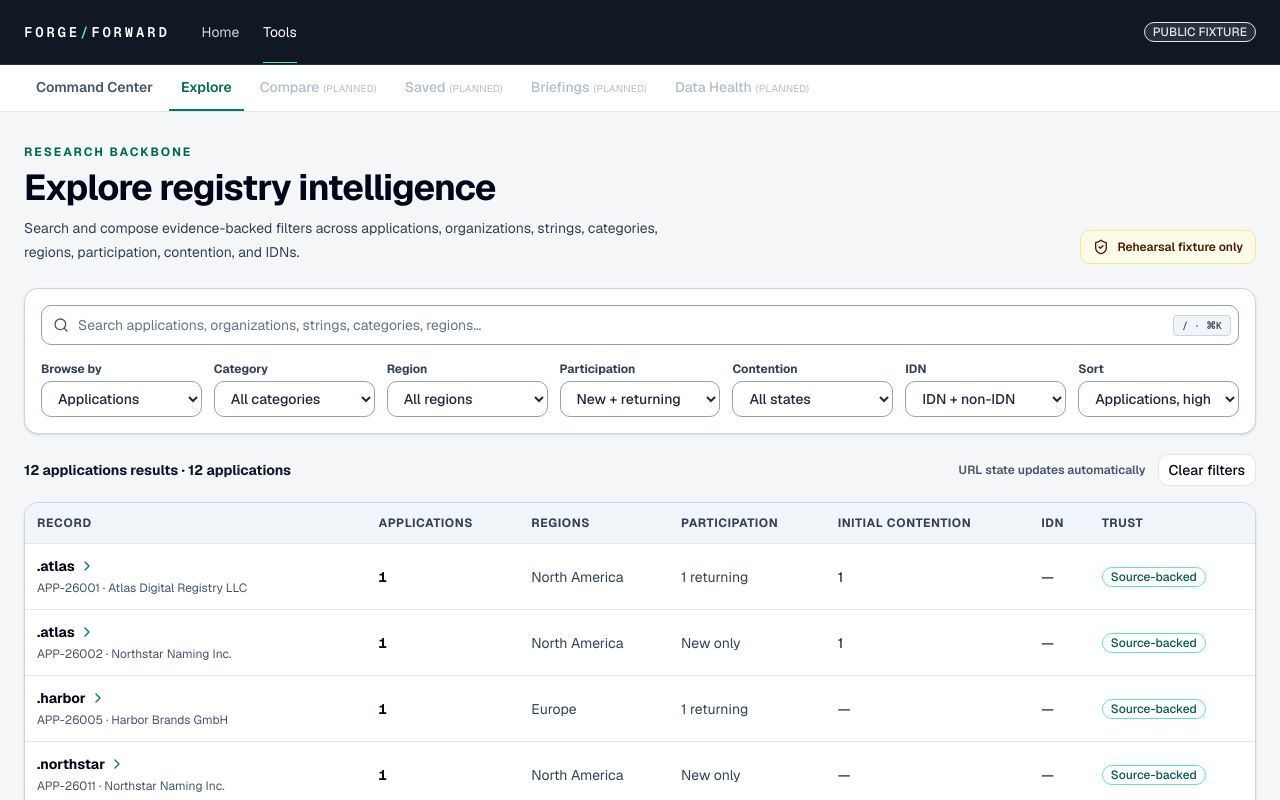
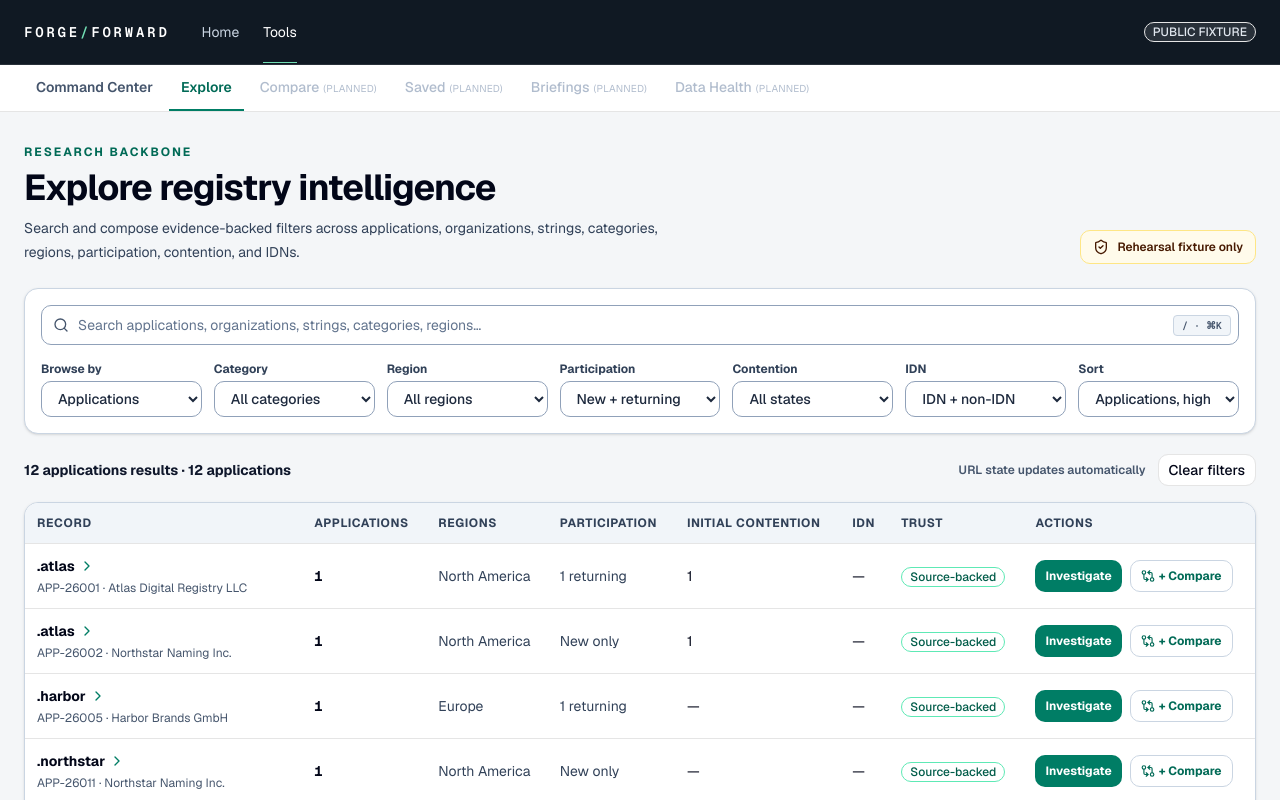
Before and after one commit to S-Pillow/registry-intelligence-hub, a Next.js app: page /tools/registry-intelligence-hub/explore in a window 1280 px wide. Shown: the top 800 px of the page. Built offline with nearby package versions, Linux system fonts and the light colour scheme.

Commit message:
Clarify Explore investigation affordances
Co-authored-by: spillow82 <spillow82@gmail.com>

```diff
--- a/src/components/registry/command-center.tsx
+++ b/src/components/registry/command-center.tsx
@@ -170,6 +170,16 @@ function ProvenanceSheet({
       onClick={() => investigate(item)}
     >
       {trigger ?? <Info className="size-4" />}
+    </button>
+  );
+}
+
+function QuickCompareButton({ item, className = "" }: { item: InvestigationItem; className?: string }) {
+  const { addCompare, compareItems } = useInvestigation();
+  const selected = compareItems.some((entry) => entry.id === item.id);
+  return (
+    <button type="button" disabled={selected || compareItems.length >= 2} onClick={() => addCompare(item)} className={`inline-flex h-8 items-center justify-center gap-1 rounded-lg border border-slate-300 bg-white px-2.5 text-xs font-bold text-[#006a56] hover:border-[#007d65] hover:bg-emerald-50 disabled:cursor-not-allowed disabled:opacity-50 ${className}`} aria-label={`${selected ? "Added to compare" : "Add to compare"} ${item.label}`}>
+      <GitCompareArrows className="size-3.5" />{selected ? "Added" : "+ Compare"}
     </button>
   );
 }
@@ -408,13 +418,13 @@ function ExploreContent({ state, initial }: { state: ViewState; initial: Explore
 
   useEffect(() => {
     const focusSearch = (event: KeyboardEvent) => {
-      if (event.key === "/" || ((event.ctrlKey || event.metaKey) && event.key.toLowerCase() === "k")) {
+      if (event.key === "/" || event.code === "Slash" || ((event.ctrlKey || event.metaKey) && (event.key.toLowerCase() === "k" || event.code === "KeyK"))) {
         event.preventDefault();
         searchRef.current?.focus();
       }
     };
-    window.addEventListener("keydown", focusSearch);
-    return () => window.removeEventListener("keydown", focusSearch);
+    document.addEventListener("keydown", focusSearch, true);
+    return () => document.removeEventListener("keydown", focusSearch, true);
   }, []);
 
   const applications = useMemo(() => {
@@ -490,16 +500,22 @@ function ExploreContent({ state, initial }: { state: ViewState; initial: Explore
         <section className="overflow-hidden rounded-xl border border-slate-300 bg-white shadow-sm">
           <div className="hidden overflow-x-auto md:block">
             <table className="w-full min-w-[900px] text-sm">
-              <thead><tr className="border-b bg-slate-100 text-left text-xs uppercase tracking-wider text-slate-700"><th className="p-3">Record</th><th className="p-3">Applications</th><th className="p-3">Regions</th><th className="p-3">Participation</th><th className="p-3">Initial contention</th><th className="p-3">IDN</th><th className="p-3">Trust</th></tr></thead>
+              <thead><tr className="border-b bg-slate-100 text-left text-xs uppercase tracking-wider text-slate-700"><th className="p-3">Record</th><th className="p-3">Applications</th><th className="p-3">Regions</th><th className="p-3">Participation</th><th className="p-3">Initial contention</th><th className="p-3">IDN</th><th className="p-3">Trust</th><th className="p-3">Actions</th></tr></thead>
               <tbody>{rows.map((row) => {
                 const returning = row.records.filter((item) => item.returning).length;
                 const contention = row.records.filter((item) => item.contentionSet).length;
                 const idn = row.records.filter((item) => item.idn).length;
-                return <tr key={row.id} className="border-b last:border-0 hover:bg-emerald-50/50"><td className="p-3"><ProvenanceSheet id={`explore-${row.id}`} kind={filters.entity === "categories" ? "category" : filters.entity === "organizations" ? "applicant" : "metric"} label={row.name} records={row.records} triggerClassName="group text-left focus-visible:outline-none focus-visible:ring-2 focus-visible:ring-[#007d65]" trigger={<><strong className="flex items-center gap-1 text-slate-950">{row.name}<ChevronRight className="size-4 text-[#007d65]" /></strong><span className="mt-1 block text-xs text-slate-600">{row.detail}</span></>} /></td><td className="p-3 font-mono font-bold">{row.records.length}</td><td className="p-3 text-slate-700">{[...new Set(row.records.map((item) => item.region))].join(", ")}</td><td className="p-3 text-slate-700">{returning ? `${returning} returning` : "New only"}</td><td className="p-3">{contention || "—"}</td><td className="p-3">{idn || "—"}</td><td className="p-3"><Badge variant="outline" className="border-emerald-300 text-[#005c49]">Source-backed</Badge></td></tr>;
+                const kind = filters.entity === "categories" ? "category" : filters.entity === "organizations" ? "applicant" : "metric";
+                const investigationItem: InvestigationItem = { id: `explore-${row.id}`, kind, label: row.name, records: row.records };
+                return <tr key={row.id} className="border-b last:border-0 hover:bg-emerald-50/50"><td className="p-3"><ProvenanceSheet {...investigationItem} triggerClassName="group block w-full rounded text-left focus-visible:outline-none focus-visible:ring-2 focus-visible:ring-[#007d65]" trigger={<><strong className="flex items-center gap-1 text-slate-950">{row.name}<ChevronRight className="size-4 text-[#007d65]" /></strong><span className="mt-1 block text-xs text-slate-600">{row.detail}</span></>} /></td><td className="p-3 font-mono font-bold">{row.records.length}</td><td className="p-3 text-slate-700">{[...new Set(row.records.map((item) => item.region))].join(", ")}</td><td className="p-3 text-slate-700">{returning ? `${returning} returning` : "New only"}</td><td className="p-3">{contention || "—"}</td><td className="p-3">{idn || "—"}</td><td className="p-3"><Badge variant="outline" className="border-emerald-300 text-[#005c49]">Source-backed</Badge></td><td className="p-3"><div className="flex gap-2"><ProvenanceSheet {...investigationItem} triggerClassName="inline-flex h-8 items-center rounded-lg bg-[#007d65] px-2.5 text-xs font-bold text-white hover:bg-[#006a56] focus-visible:outline-none focus-visible:ring-2 focus-visible:ring-[#007d65]" trigger="Investigate" /><QuickCompareButton item={investigationItem} /></div></td></tr>;
               })}</tbody>
             </table>
           </div>
-          <div className="divide-y md:hidden">{rows.map((row) => <ProvenanceSheet key={row.id} id={`explore-mobile-${row.id}`} kind={filters.entity === "categories" ? "category" : filters.entity === "organizations" ? "applicant" : "metric"} label={row.name} records={row.records} triggerClassName="group block w-full p-4 text-left hover:bg-emerald-50 focus-visible:outline-none focus-visible:ring-2 focus-visible:ring-inset focus-visible:ring-[#007d65]" trigger={<><span className="flex items-center justify-between"><strong>{row.name}</strong><ChevronRight className="size-4 text-[#007d65]" /></span><span className="mt-1 block text-xs text-slate-600">{row.detail}</span><span className="mt-3 flex gap-2 text-xs text-slate-700"><Badge variant="secondary">{row.records.length} applications</Badge><Badge variant="outline">{row.records.filter((item) => item.contentionSet).length} contested</Badge></span></>} />)}</div>
+          <div className="divide-y md:hidden">{rows.map((row) => {
+            const kind = filters.entity === "categories" ? "category" : filters.entity === "organizations" ? "applicant" : "metric";
+            const investigationItem: InvestigationItem = { id: `explore-mobile-${row.id}`, kind, label: row.name, records: row.records };
+            return <div key={row.id} className="p-4"><ProvenanceSheet {...investigationItem} triggerClassName="group block w-full text-left focus-visible:outline-none focus-visible:ring-2 focus-visible:ring-[#007d65]" trigger={<><span className="flex items-center justify-between"><strong>{row.name}</strong><ChevronRight className="size-4 text-[#007d65]" /></span><span className="mt-1 block text-xs text-slate-600">{row.detail}</span><span className="mt-3 flex gap-2 text-xs text-slate-700"><Badge variant="secondary">{row.records.length} applications</Badge><Badge variant="outline">{row.records.filter((item) => item.contentionSet).length} contested</Badge></span></>} /><div className="mt-3 flex gap-2"><ProvenanceSheet {...investigationItem} triggerClassName="inline-flex h-8 flex-1 items-center justify-center rounded-lg bg-[#007d65] px-3 text-xs font-bold text-white focus-visible:outline-none focus-visible:ring-2 focus-visible:ring-[#007d65]" trigger="Investigate" /><QuickCompareButton item={investigationItem} className="flex-1" /></div></div>;
+          })}</div>
         </section>
       )}
 
@@ -530,13 +546,13 @@ export function CommandCenter({ state = "ready", view = "command", exploreParams
 
   useEffect(() => {
     const focusSearch = (event: KeyboardEvent) => {
-      if (event.key === "/" || ((event.ctrlKey || event.metaKey) && event.key.toLowerCase() === "k")) {
+      if (event.key === "/" || event.code === "Slash" || ((event.ctrlKey || event.metaKey) && (event.key.toLowerCase() === "k" || event.code === "KeyK"))) {
         event.preventDefault();
         searchRef.current?.focus();
       }
     };
-    window.addEventListener("keydown", focusSearch);
-    return () => window.removeEventListener("keydown", focusSearch);
+    document.addEventListener("keydown", focusSearch, true);
+    return () => document.removeEventListener("keydown", focusSearch, true);
   }, []);
 
   const controls: InvestigationContextValue = {
```
Also changed, not shown: 1 other file (tests, documents, lock files or other folders).
